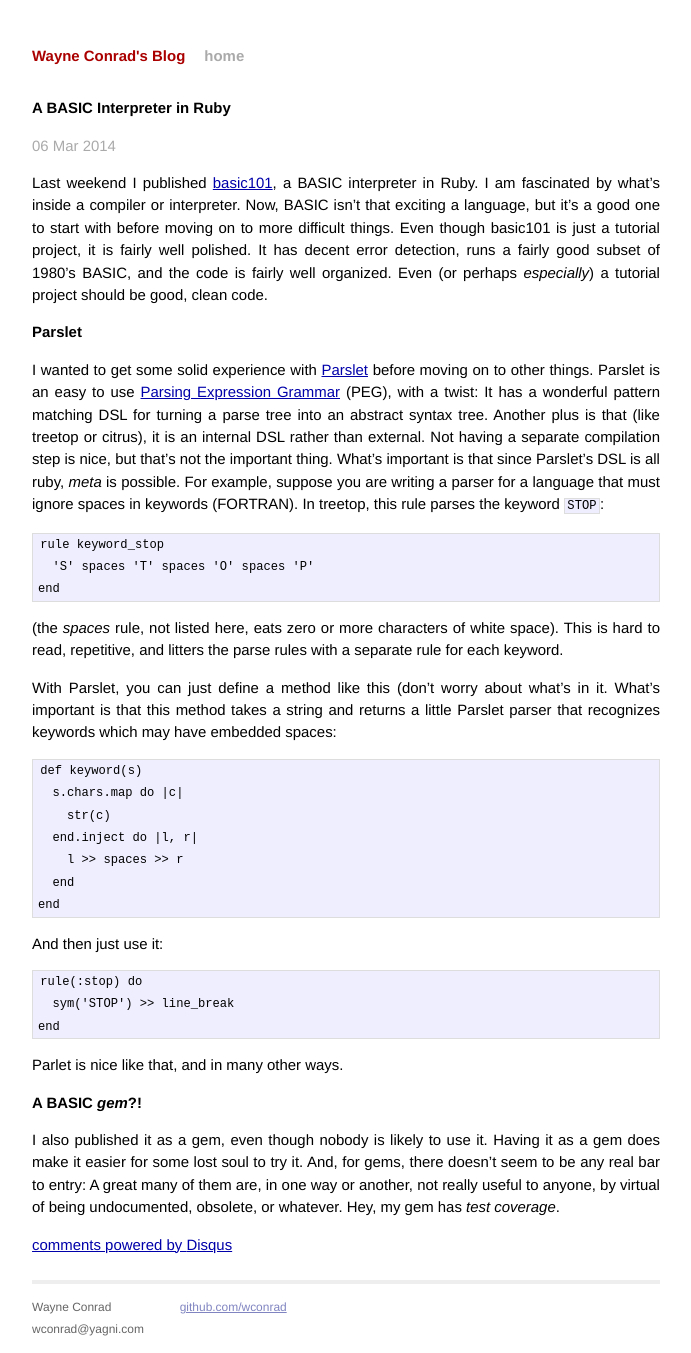
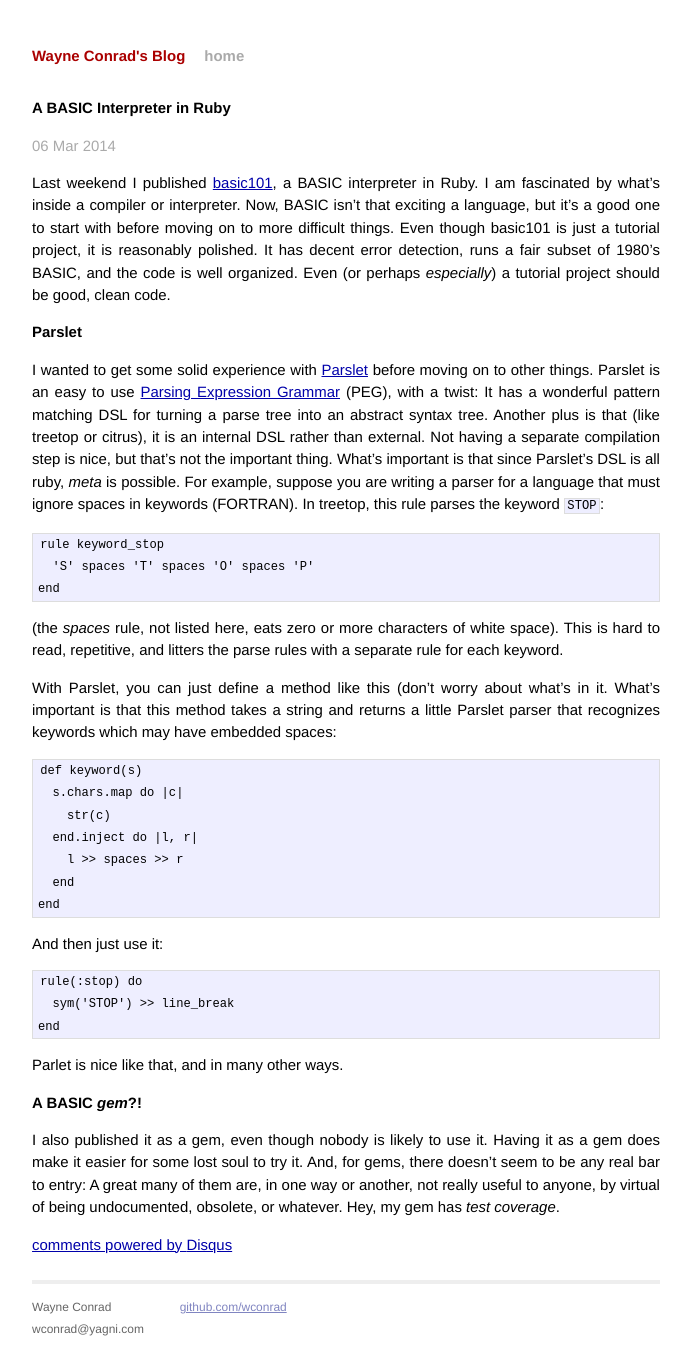
Before and after one commit to wconrad/wconrad.github.io, a Jekyll site: the page built from _posts/2014-03-06-basic101.markdown, in a window 1280 px wide. Shown: the whole page, without its empty margins (294-985 px from the left). Built offline with Jekyll 4.4.1, drawn with Linux system fonts in a browser that asks for light colours; Markdown is read by kramdown in place of the engine named in the settings; comment, search, counter and statistics services are not loaded.

Commit message:
Stop overusing "fairly"

```diff
--- a/_posts/2014-03-06-basic101.markdown
+++ b/_posts/2014-03-06-basic101.markdown
@@ -10,10 +10,10 @@
 in Ruby.  I am fascinated by what's inside a compiler or interpreter.
 Now, BASIC isn't that exciting a language, but it's a good one to
 start with before moving on to more difficult things.  Even though
-basic101 is just a tutorial project, it is fairly well polished.  It
-has decent error detection, runs a fairly good subset of 1980's BASIC,
-and the code is fairly well organized.  Even (or perhaps _especially_)
-a tutorial project should be good, clean code.
+basic101 is just a tutorial project, it is reasonably polished.  It
+has decent error detection, runs a fair subset of 1980's BASIC, and
+the code is well organized.  Even (or perhaps _especially_) a tutorial
+project should be good, clean code.
 
 # Parslet
 
```
